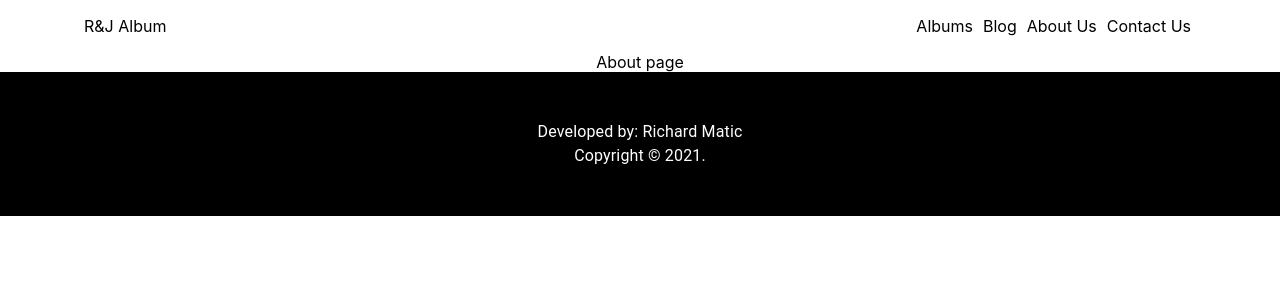
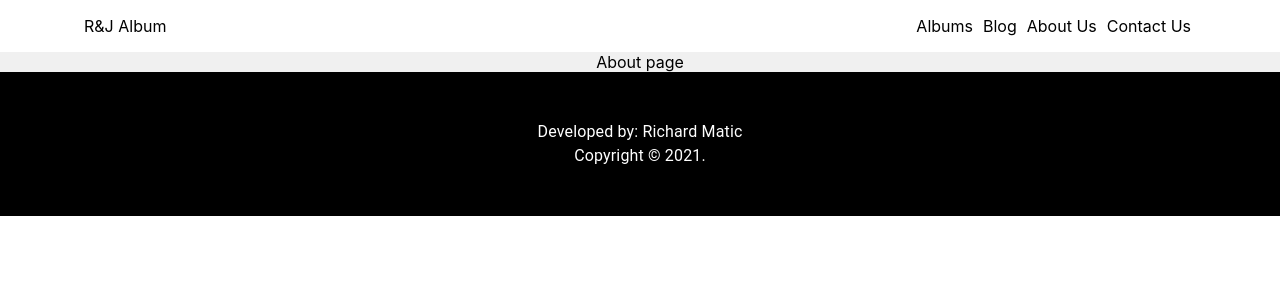
Before and after one commit to richardbmatic17/album-frontend, a React (Create React App) app: page /about in a window 1280 px wide. Shown: the top 300 px of the page. Built offline with nearby package versions, Linux system fonts and the light colour scheme.

Commit message:
added background color in page

```diff
--- a/src/partials/Page.js
+++ b/src/partials/Page.js
@@ -4,10 +4,19 @@ import {
   Footer,
   Header,
 } from '../components'
+import { makeStyles } from '@material-ui/core/styles';
+
+const useStyles = makeStyles(() => ({
+  root: {
+    backgroundColor: 'rgb(240,240,240)',
+  }
+}));
 
 const _Page = (props) => {
+  const classes = useStyles();
+
   return (
-    <div>
+    <div className={classes.root}>
       <Header />
       {props.children}
       <Footer />
```
